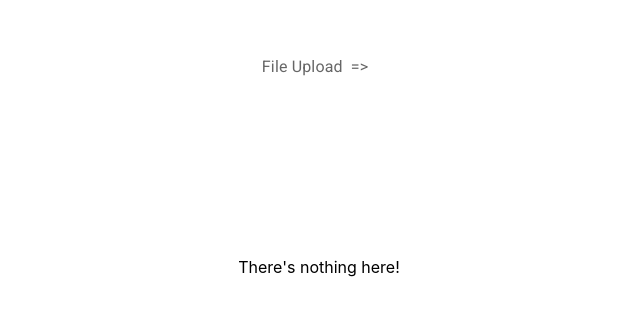
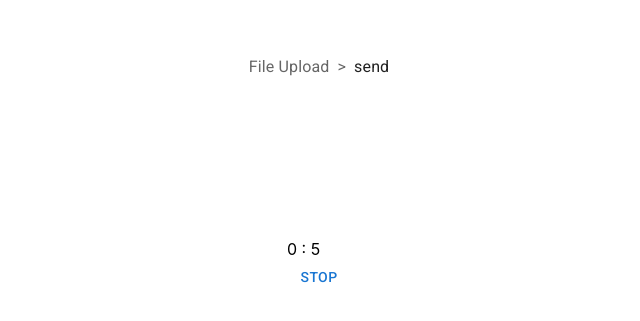
Before and after one commit to itpazu/sandbox-exercise, a React (Create React App) app in the folder frontend/: page /send in a window 1280 px wide. Shown: the part 133-454 px from the top of the page, without its empty margins (321-961 px from the left). Built offline with nearby package versions, Linux system fonts and the light colour scheme.

Commit message:
finalizing routing

```diff
--- a/frontend/src/App.js
+++ b/frontend/src/App.js
@@ -1,4 +1,4 @@
-import React from 'react';
+import React, { useState } from 'react';
 import './App.css';
 import UploadButton from './components/upload';
 import Counter from './components/stopwatch';
@@ -8,6 +8,13 @@ import BoxItem from './components/BoxItem';
 import SubmitFile from './components/submitFile';
 
 function App() {
+  const [start, setStart] = useState(true);
+  console.log(start);
+
+  const toggleStart = (bool) => {
+    // console.log(toggleStart.caller);
+    setStart(bool);
+  };
   return (
     <BrowserRouter>
       <BoxItem topPosition={'25%'} leftPosition={'50%'}>
@@ -16,8 +23,14 @@ function App() {
       <BoxItem topPosition={'50%'} leftPosition={'50%'}>
         <Routes>
           <Route path='/' element={<UploadButton />} />
-          <Route path='submit' element={<SubmitFile />} />
-          <Route path='results' element={<Counter />} />
+          <Route
+            path='submit'
+            element={<SubmitFile toggleStart={toggleStart} />}
+          />
+          <Route
+            path='send'
+            element={<Counter start={start} toggleStart={toggleStart} />}
+          />
           <Route
             path='*'
             element={
--- a/frontend/src/components/breadcrumbs.js
+++ b/frontend/src/components/breadcrumbs.js
@@ -5,8 +5,9 @@ import Breadcrumbs from '@mui/material/Breadcrumbs';
 import { NavLink, useLocation } from 'react-router-dom';
 
 const breadcrumbNameMap = {
+  '/submit': 'submit file',
   '/results': 'results',
-  '/submit': 'submit file',
+  '/send': 'send',
 };
 
 const LinkRouter = (props) => <Link {...props} component={NavLink} />;
@@ -16,7 +17,7 @@ const Page = () => {
   console.log(location);
 
   return (
-    <Breadcrumbs aria-label='breadcrumb' separator='=>'>
+    <Breadcrumbs aria-label='breadcrumb' separator='>'>
       <LinkRouter underline='hover' color='inherit' to='/'>
         File Upload
       </LinkRouter>
--- a/frontend/src/components/stopwatch.js
+++ b/frontend/src/components/stopwatch.js
@@ -1,15 +1,10 @@
 import React, { useState, useEffect } from 'react';
-// import Button from '@mui/material/Button';
-import { useLocation } from 'react-router-dom';
+import Button from '@mui/material/Button';
 
-const Counter = () => {
+const Counter = ({ start, toggleStart }) => {
   const [TimePassed, setTimePassed] = useState({ seconds: 0, minutes: 0 });
-  const {
-    state: { start },
-  } = useLocation();
 
   useEffect(() => {
-    console.log(start);
     let interval;
     if (!start) {
       clearInterval(interval);
@@ -34,13 +29,13 @@ const Counter = () => {
       <div>
         {TimePassed.minutes} : {TimePassed.seconds}
       </div>
-      {/* <Button
+      <Button
         onClick={() => {
-          start = false;
+          toggleStart(false);
         }}
       >
         stop
-      </Button> */}
+      </Button>
     </>
   );
 };
--- a/frontend/src/components/submitFile.js
+++ b/frontend/src/components/submitFile.js
@@ -5,17 +5,14 @@ import Stack from '@mui/material/Stack';
 import FileUpload from './uploadedFile';
 import { useLocation, useNavigate } from 'react-router-dom';
 
-export default function SubmitFile() {
+export default function SubmitFile({ toggleStart }) {
   const [uploaded, setUploaded] = useState(null);
-  const {
-    state: { file },
-  } = useLocation();
+  const { state } = useLocation();
+
   const navigate = useNavigate();
-
   useEffect(() => {
-    console.log('rendered');
-    setUploaded(file);
-  }, [file]);
+    setUploaded(state?.file);
+  }, [state]);
 
   const handleDelete = () => {
     setUploaded(null);
@@ -30,7 +27,8 @@ export default function SubmitFile() {
           component='label'
           sx={{ width: 'auto' }}
           onClick={() => {
-            navigate('/results', { state: { start: true } });
+            toggleStart(true);
+            navigate('/send');
           }}
         >
           Submit file
```
